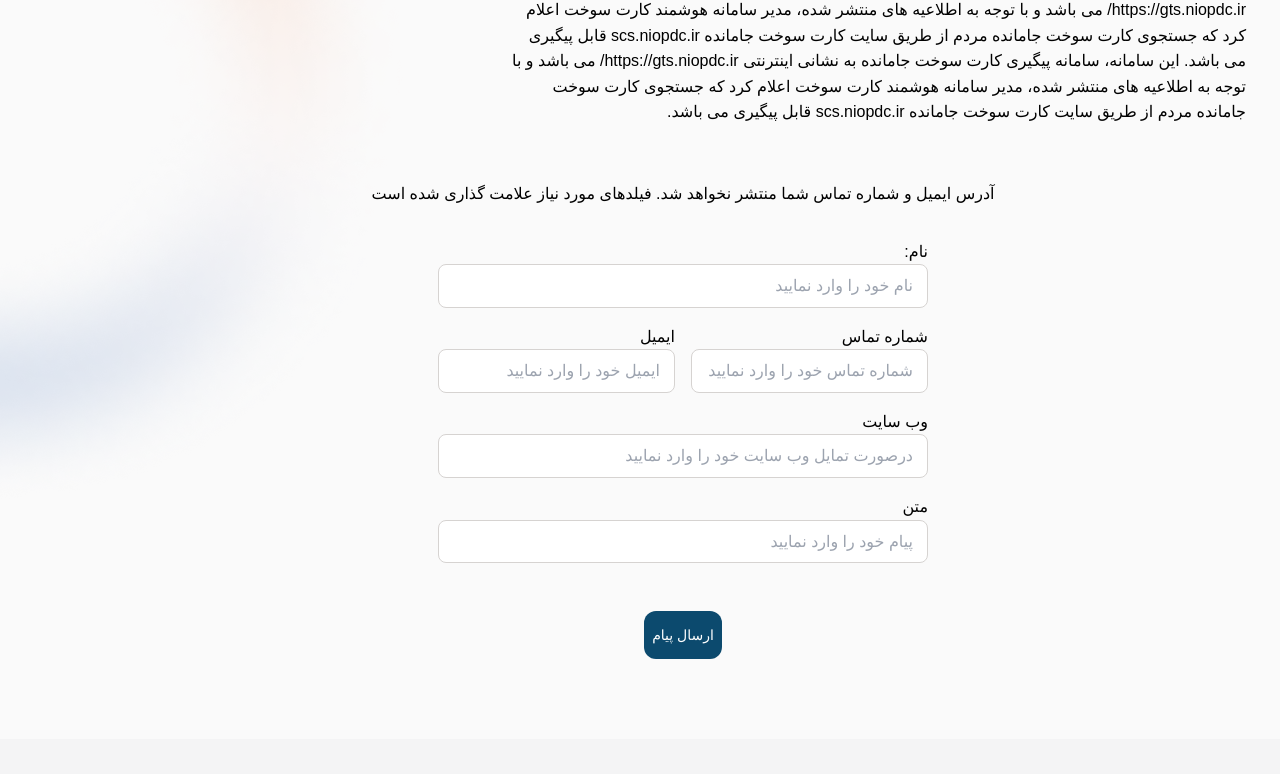
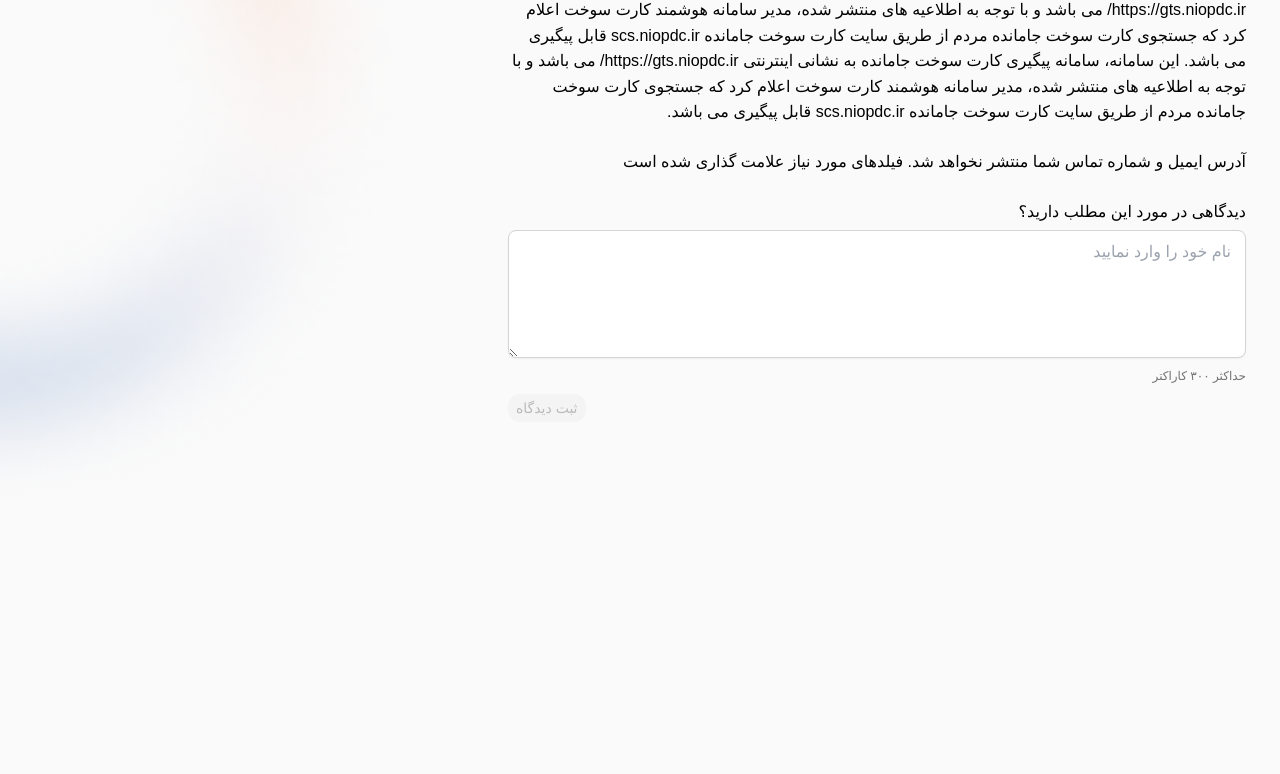
Before and after one commit to itsGhazle/aniyab, a React (Vite) app: page /News in a window 1280 px wide. Shown: the part 850-1624 px from the top of the page. Built offline with nearby package versions, Linux system fonts and the light colour scheme; a web font is replaced by a local one.

Commit message:
implemented the NewComment component

```diff
--- a/src/UI/Comment.jsx
+++ /dev/null
@@ -1,74 +0,0 @@
-/* eslint-disable react/prop-types */
-
-import styled from "styled-components";
-import Button from "./Button";
-
-const Form = styled.form`
-  display: grid;
-  grid-template-columns: repeat(2, 1fr);
-  grid-template-rows: repeat(3, 1fr);
-    & > div:nth-child(1) {
-    grid-column: span 2;
-  }
-
-  & > div:nth-child(2),
-  & > div:nth-child(3) {
-    grid-column: span 1;
-  }
-
-  & > div:nth-child(4),
-  & > div:nth-child(5) {
-    grid-column: span 2;
-  }
-  row-gap: 1rem;
-  column-gap: 1rem;
-  margin-bottom: 1rem;
-
-`;
-const Div = styled.div`
-  display: flex;
-  flex-direction: column;
-`;
-const Input = styled.input`
-  padding: 0.5rem 0.875rem;
-  border: 1px solid var(--Border-Dark);
-  border-radius: 0.5rem;
-  &:focus {
-    outline: none;
-  }
-`;
-function Comment({ header }) {
-  return (
-    <>
-      <h1>{header}</h1>
-      <Form>
-        <Div>
-          <label htmlFor="">نام:</label>
-          <Input type="text" placeholder="نام خود را وارد نمایید" />
-        </Div>
-        <Div>
-          <label htmlFor="">شماره تماس</label>
-          <Input type="text" placeholder="شماره تماس خود را وارد نمایید" />
-        </Div>
-        <Div>
-          <label htmlFor="">ایمیل</label>
-          <Input type="text" placeholder="ایمیل خود را وارد نمایید" />
-        </Div>
-        <Div>
-          <label htmlFor="">وب سایت</label>
-          <Input
-            type="text"
-            placeholder="درصورت تمایل وب سایت خود را وارد نمایید"
-          />
-        </Div>
-        <Div>
-          <label htmlFor="">متن</label>
-          <Input type="text" placeholder="پیام خود را وارد نمایید" />
-        </Div>
-      </Form>
-      <Button type="Tertiary">ارسال پیام</Button>
-    </>
-  );
-}
-
-export default Comment;
--- /dev/null
+++ b/src/UI/NewComment.jsx
@@ -0,0 +1,69 @@
+/* eslint-disable react/prop-types */
+
+import styled from "styled-components";
+
+const Form = styled.form`
+    display: grid;
+    grid-template-rows: repeat(3, 1fr);
+
+    row-gap: 2rem;
+    margin-bottom: 1rem;
+
+`;
+const Div = styled.div`
+    display: flex;
+    flex-direction: column;
+    gap: 0.375rem;
+
+`;
+const TextArea = styled.textarea`
+
+    padding: 0.5rem 0.875rem;
+    border-radius: 0.5rem;
+    border: 1px solid var(--Border-Dark);
+    background: var(--White);
+    box-shadow: var(--shadow-xs);
+    flex: 1;
+
+    &:focus {
+        outline: none;
+    }
+
+`;
+const Span = styled.span`color: var(--Text-Secondary, #737373);
+    text-align: right;
+    font-size: 0.75rem;
+    font-style: normal;
+    font-weight: 500;
+    line-height: 1.5rem; /* 200% */`
+const Button = styled.button`
+    padding: 0rem 0.5rem;
+    color: var(--Text-Disable);
+    text-align: right;
+    font-size: 0.875rem;
+    font-style: normal;
+    font-weight: 500;
+    line-height: 1.75rem; /* 200% */
+    border-radius: 0.75rem;
+    background: var(--BG-dark);
+    align-self: end`
+
+function NewComment({header}) {
+    return (
+        <>
+            <h1>{header}</h1>
+            <Form>
+                <Div>
+                    <label htmlFor="">دیدگاهی در مورد این مطلب دارید؟</label>
+                    <div className="h-32 flex">
+                        <TextArea type="text" placeholder="نام خود را وارد نمایید"/>
+                    </div>
+                    <Span>حداکثر ۳۰۰ کاراکتر</Span>
+                    <Button>ثبت دیدگاه </Button> </Div>
+            </Form>
+
+        </>
+    );
+}
+
+export default NewComment;
--- a/src/index.css
+++ b/src/index.css
@@ -3,15 +3,25 @@
 @tailwind utilities;
 
 :root {
-  --Brand-Primary-Dark: #022251;
-  --Brand-Primary-Main: #002d71;
+  --Brand-Primary-Dark:#022251;
+  --Brand-Primary-Main:#002D71;
   --Brand-Secondary-Dark: #ed5904;
   --Brand-Primary-Paler: #ebf1fb;
+  --Brand-Primary-Main: #002d71;
   --Text-Title: #302e2e;
   --Text-Secondary: #737373;
-  --Brand-Primary-Main: #002d71;
+  --Text-Main: #404040;
   --Text-Contrast: #fff;
+  --Text-Disable: #BBBAB9;
+  --White: #FFF;
   --BG-White: #fff;
+  --BG-dark: #F4F4F5;
+  --Border-Dark: #D6D3D1;
+  --Border-Light: #e7e5e4;
+
+
+  /* Shadow/xs */
+  --shadow-xs:0px 1px 2px 0px rgba(10, 13, 18, 0.05) ;
 }
 * {
   margin: 0;
--- a/src/pages/News.jsx
+++ b/src/pages/News.jsx
@@ -1,5 +1,5 @@
 import styled from "styled-components";
-import Comment from "../UI/Comment";
+import NewComment from "../UI/NewComment.jsx";
 import { Link } from "react-router-dom";
 const Main = styled.main`
   display: grid;
@@ -111,16 +111,17 @@ function News() {
             مردم از طریق سایت کارت سوخت جامانده scs.niopdc.ir قابل پیگیری می
             باشد.
           </p>
+          <NewComment
+              header={
+                "آدرس ایمیل و شماره تماس شما منتشر نخواهد شد. فیلدهای مورد نیاز علامت گذاری شده است"
+              }
+          />
         </BodySection>
         <section>
           <TableOfContent>عنوان دوم H2</TableOfContent>
         </section>
       </Section>
-      <Comment
-        header={
-          "آدرس ایمیل و شماره تماس شما منتشر نخواهد شد. فیلدهای مورد نیاز علامت گذاری شده است"
-        }
-      />
+
     </Main>
   );
 }
--- a/src/styles/GlobalStyles.js
+++ b/src/styles/GlobalStyles.js
@@ -11,8 +11,10 @@ const GlobalStyles = createGlobalStyle`
     --Text-Secondary: #737373;
     --Text-Main: #404040;
     --Text-Contrast: #fff;
+    --Text-Disable: #BBBAB9;
     --White: #FFF;
     --BG-White: #fff;
+    --BG-dark: #F4F4F5;
     --Border-Dark: #D6D3D1;
     --Border-Light: #e7e5e4;
 
```
